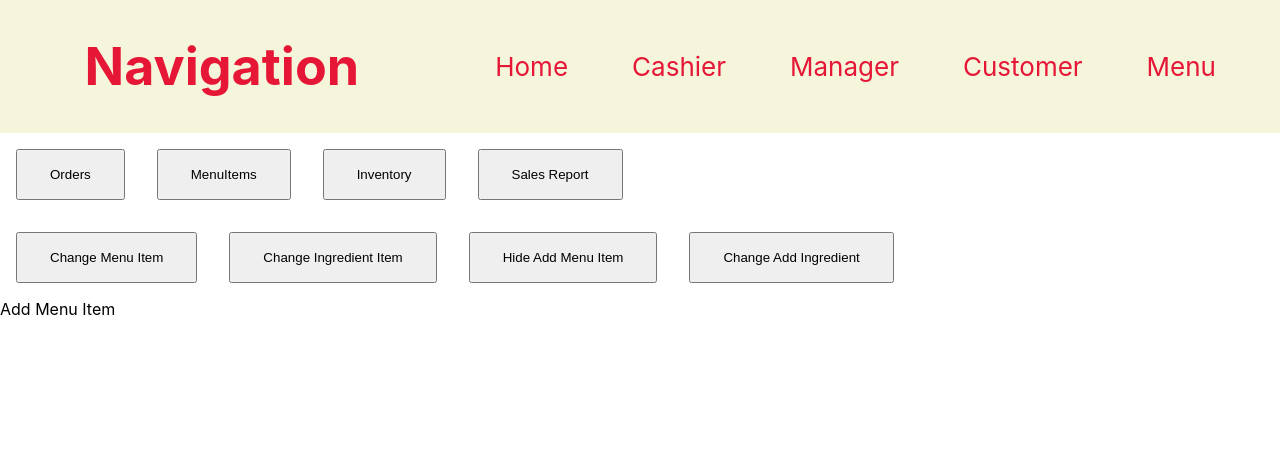
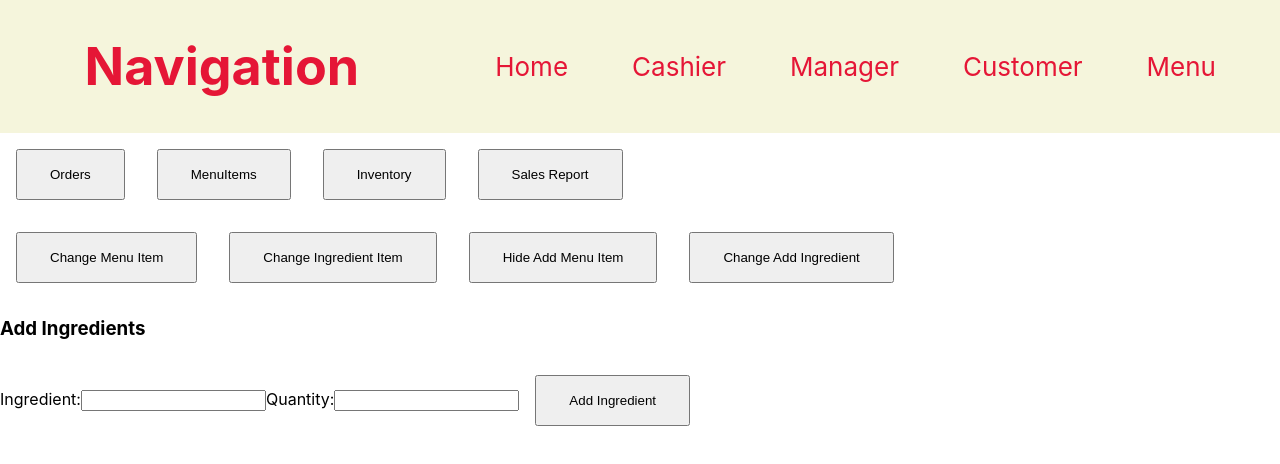
Before and after one commit to CSCE315-Spring23/Project3_Team_71, a React (Create React App) app in the folder client/: page /manager in a window 1280 px wide. Both pictures are taken after a click on the button "Change Add Menu Item". Shown: the top 464 px of the page. Built offline with nearby package versions, Linux system fonts and the light colour scheme.

Commit message:
add order basic func nearly implemented

```diff
--- a/client/package.json
+++ b/client/package.json
@@ -6,6 +6,10 @@
     "@testing-library/jest-dom": "^5.16.5",
     "@testing-library/react": "^13.4.0",
     "@testing-library/user-event": "^13.5.0",
+    "body-parser": "^1.20.2",
+    "browserify-zlib": "^0.2.0",
+    "express": "^4.18.2",
+    "node-polyfill-webpack-plugin": "^2.0.1",
     "nodemon": "^2.0.22",
     "react": "^18.2.0",
     "react-dom": "^18.2.0",
--- a/client/src/pages/manager/AddIngredient.js
+++ b/client/src/pages/manager/AddIngredient.js
@@ -1,9 +1,22 @@
-import React, { useEffect, useState } from "react";
+import React, { useState } from "react";
 
-const AddIngredient = () => {
+function UserInputLogger() {
+  const [inputValue, setInputValue] = useState("");
+
+  const handleInputChange = (event) => {
+    setInputValue(event.target.value);
+  };
+
+  const handleButtonClick = () => {
+    console.log(inputValue);
+  };
+
   return (
-    <div>Add Ingredient Item</div>
-  )
+    <div>
+      <input type="text" value={inputValue} onChange={handleInputChange} />
+      <button onClick={handleButtonClick}>Log Input Value</button>
+    </div>
+  );
 }
 
-export default AddIngredient
+export default UserInputLogger;
--- a/client/src/pages/manager/AddMenuItem.js
+++ b/client/src/pages/manager/AddMenuItem.js
@@ -1,9 +1,100 @@
-import React, { useEffect, useState } from "react";
+import React, { useState } from "react";
+// const express = require('express')
+// const app =express();
+// app.use(express.json)
 
-const AddMenuItem = () => {
+function MenuAdder() {
+  const [ingredient, setIngredient] = useState("");
+  const [quantity, setQuantity] = useState("");
+  const [itemName, setItemName] = useState("");
+  const [price, setPrice] = useState("");
+  const [ingredients, setIngredients] = useState([]);
+
+  const handleAddIngredient = () => {
+    const newIngredient = { name: ingredient, quantity: quantity };
+    setIngredients([...ingredients, newIngredient]);
+    setIngredient("");
+    setQuantity("");
+  };
+
+  const handleDoneIngredients = () => {
+    console.log(ingredients);
+    fetch("http://localhost:3001/addMenu", {
+      method: 'POST',
+      headers:{
+        'Content-Type': 'application/json'
+      },
+      body:JSON.stringify({ingredients})
+    }) .then(response => response.json())
+    .then(data => console.log(data))
+    .catch(error => console.error(error));
+
+
+    const form = document.getElementById("menuadder-form");
+    form.innerHTML = `
+      <label htmlFor="item-name">Item Name:</label>
+      <input type="text" id="item-name" name="item-name" value="${itemName}" onChange={handleItemNameChange} required />
+      <label htmlFor="price">Price:</label>
+      <input type="number" id="price" name="price" value="${price}" onChange={handlePriceChange} required />
+      <button type="button" onClick={handleAddOrder}>Add Order</button>
+    `;
+  };
+
+  const handleAddOrder = () => {
+    // Do something with the item name and price (e.g. add them to an order list)
+
+    // Reset the form to add ingredients again
+    const form = document.getElementById("menuadder-form");
+    form.innerHTML = `
+      <label htmlFor="ingredient">Ingredient:</label>
+      <input type="text" id="ingredient" name="ingredient" value="${ingredient}" onChange={handleIngredientChange} required />
+      <label htmlFor="quantity">Quantity:</label>
+      <input type="number" id="quantity" name="quantity" value="${quantity}" onChange={handleQuantityChange} required />
+      <button type="button" onClick={handleAddIngredient}>Add Ingredient</button>
+    `;
+  };
+
+  const handleIngredientChange = (event) => {
+    setIngredient(event.target.value);
+  };
+
+  const handleQuantityChange = (event) => {
+    setQuantity(event.target.value);
+  };
+
+  const handleItemNameChange = (event) => {
+    setItemName(event.target.value);
+  };
+
+  const handlePriceChange = (event) => {
+    setPrice(event.target.value);
+  };
+
   return (
-    <div>Add Menu Item</div>
-  )
+    <div id="menuadder">
+      <h3>Add Ingredients</h3>
+      <form id="menuadder-form">
+        <label htmlFor="ingredient">Ingredient:</label>
+        <input type="text" id="ingredient" name="ingredient" value={ingredient} onChange={handleIngredientChange} required />
+        <label htmlFor="quantity">Quantity:</label>
+        <input type="number" id="quantity" name="quantity" value={quantity} onChange={handleQuantityChange} required />
+        <button type="button" onClick={handleAddIngredient}>Add Ingredient</button>
+        {ingredients.length > 0 && (
+          <div>
+            <h3>Added Ingredients:</h3>
+            <ul>
+              {ingredients.map((ingredient, index) => (
+                <li key={index}>{ingredient.name} - {ingredient.quantity}</li>
+              ))}
+            </ul>
+          </div>
+        )}
+        {ingredients.length > 0 && (
+          <button type="button" onClick={handleDoneIngredients}>Done with Ingredients</button>
+        )}
+      </form>
+    </div>
+  );
 }
 
-export default AddMenuItem
+export default MenuAdder;
```
Also changed, not shown: 1 other file (tests, documents, lock files or other folders).
